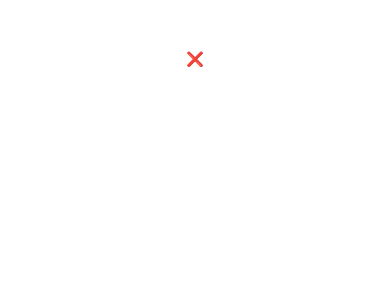
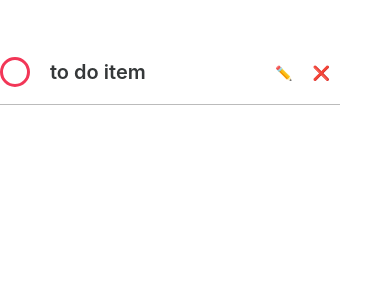
Before and after one commit to daengdaengLee/to-do-manager, a React Native app: screen / in a window 390 px wide. Shown: the top 300 px of the page. Built offline with nearby package versions, Linux system fonts and the light colour scheme.

Commit message:
ENH: ToDoItem 컴포넌트에 id prop 추가
- id: string.isRequired

```diff
--- a/App.js
+++ b/App.js
@@ -1,13 +1,13 @@
 import React from 'react';
 import { StyleSheet, Text, View } from 'react-native';
 
-import ActionButton from './components/molecules/ActionButton';
+import ToDoItem from './components/organisms/ToDoItem';
 
 export default class App extends React.Component {
 
   constructor(props) {
     super(props);
-    this.state = { isEditing: false, isCompleted: false, toDoItem: 'to do item' };
+    this.state = { isEditing: false, isCompleted: false, toDoItem: 'to do item', id: '123456789' };
     this._finishEditing = this._finishEditing.bind(this);
     this._startEditing = this._startEditing.bind(this);
     this._toggleComplete = this._toggleComplete.bind(this);
@@ -38,13 +38,20 @@ export default class App extends React.Component {
   }
 
   render() {
-    const { isEditing, isCompleted, toDoItem } = this.state;
+    const { isEditing, isCompleted, toDoItem, id } = this.state;
     const { _finishEditing, _startEditing, _deleteItem, _toggleComplete, _controlInput } = this;
     return (
       <View style={styles.container}>
-        <ActionButton
-          icon="❌"
-          eventFunc={() => alert('event func')}
+        <ToDoItem
+          id={id}
+          isCompleted={isCompleted}
+          toggleComplete={_toggleComplete}
+          isEditing={isEditing}
+          toDoItem={toDoItem}
+          controlInput={_controlInput}
+          finishEditing={_finishEditing}
+          startEditing={_startEditing}
+          deleteItem={_deleteItem}
         />
       </View>
     );
--- a/components/organisms/ToDoItem/index.js
+++ b/components/organisms/ToDoItem/index.js
@@ -8,6 +8,7 @@ import ToDoTextField from '../../molecules/ToDoTextField';
 import ActionButtons from '../../molecules/ActionButtons';
 
 function ToDoItem({
+  id,
   isCompleted,
   toggleComplete,
   isEditing,
@@ -45,6 +46,7 @@ function ToDoItem({
 }
 
 ToDoItem.propTypes = {
+  id: PropTypes.string.isRequired,
   isCompleted: PropTypes.bool.isRequired,
   toggleComplete: PropTypes.func.isRequired,
   isEditing: PropTypes.bool.isRequired,
```
